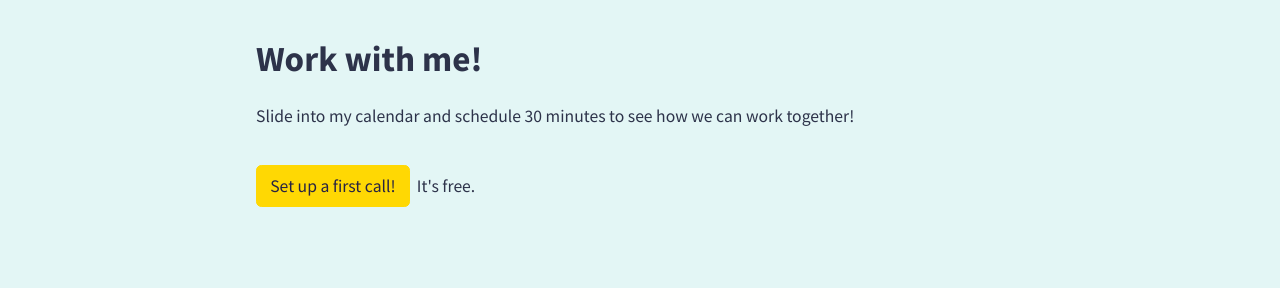
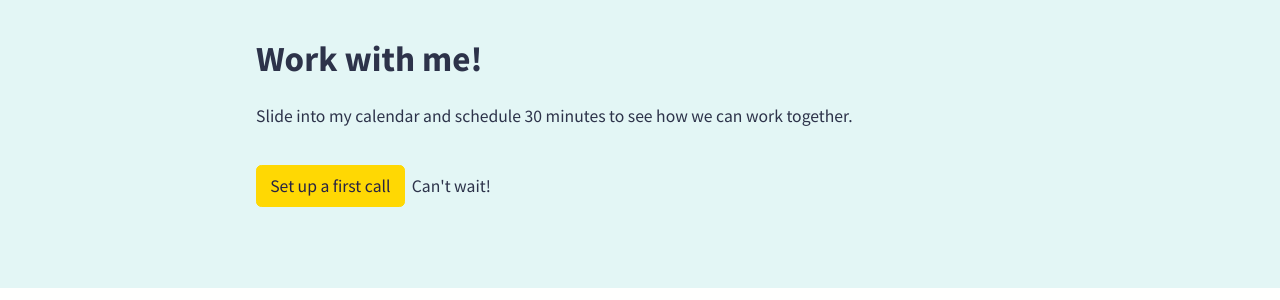
Before and after one commit to alexanderhuth/alexanderhuth.github.io, a Jekyll site: the page built from index.md, in a window 1280 px wide and 900 px high, scrolled down 1634 px. Shown: the part 460-760 px from the top of the window. Built offline with Jekyll 4.4.1, drawn with Linux system fonts in a browser that asks for light colours; nearby versions of some CDN libraries.

Commit message:
Update contact.html
Copy update.

```diff
--- a/_includes/contact.html
+++ b/_includes/contact.html
@@ -1,5 +1,5 @@
 <aside class="contact">
 	<h2>Work with me!</h2>
-	<p>Slide into my calendar and schedule 30 minutes to see how we can work together!</p>
-	<span><a class="button" href="https://calendly.com/{{ site.theme_settings.calendly }}/{{ site.theme_settings.calendly_cta }}">Set up a first call!</a>&nbsp;&nbsp;It's free.</span>
+	<p>Slide into my calendar and schedule 30 minutes to see how we can work together.</p>
+	<span><a class="button" href="https://calendly.com/{{ site.theme_settings.calendly }}/{{ site.theme_settings.calendly_cta }}">Set up a first call</a>&nbsp;&nbsp;Can't wait!</span>
 </aside>
```
